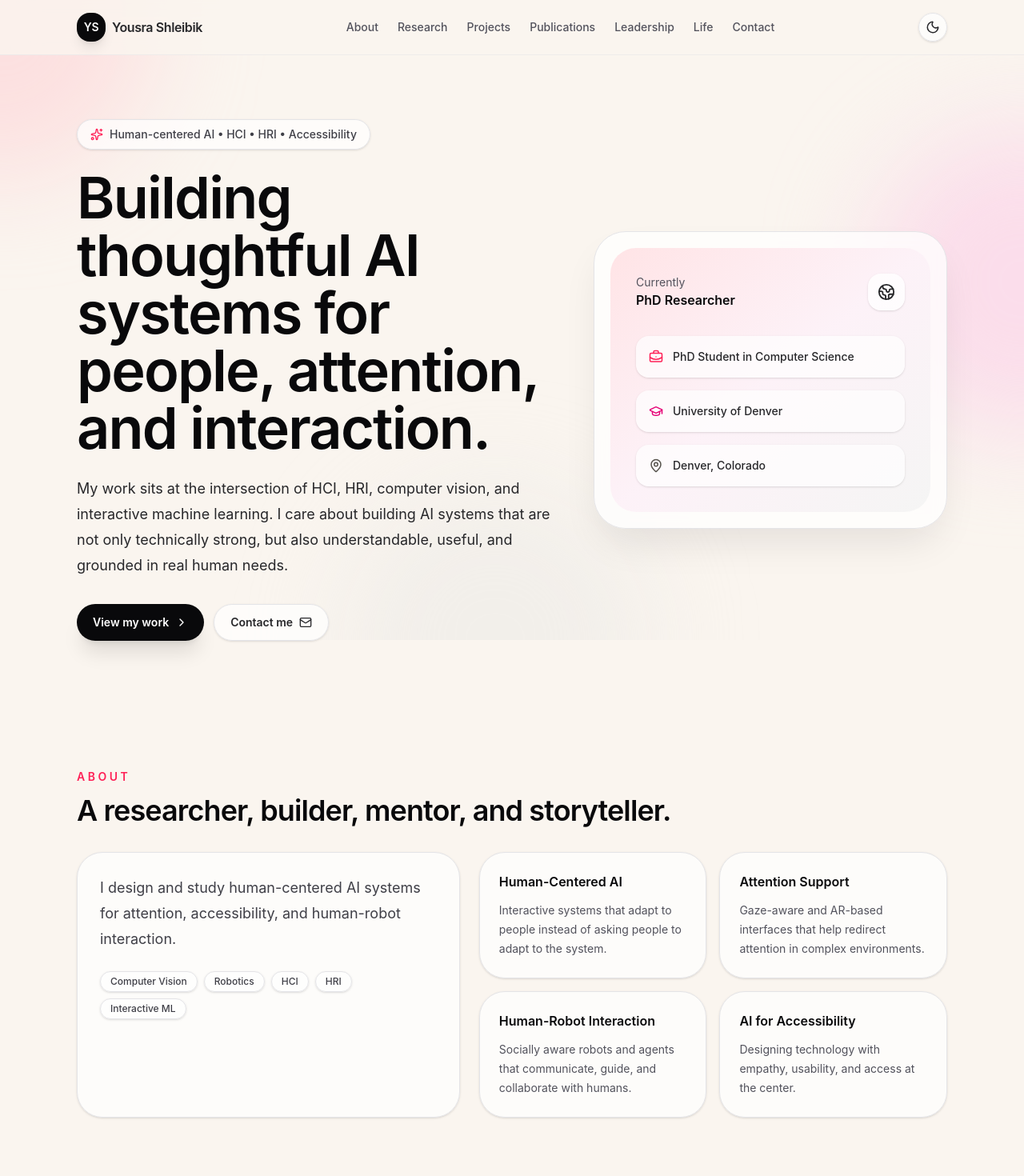
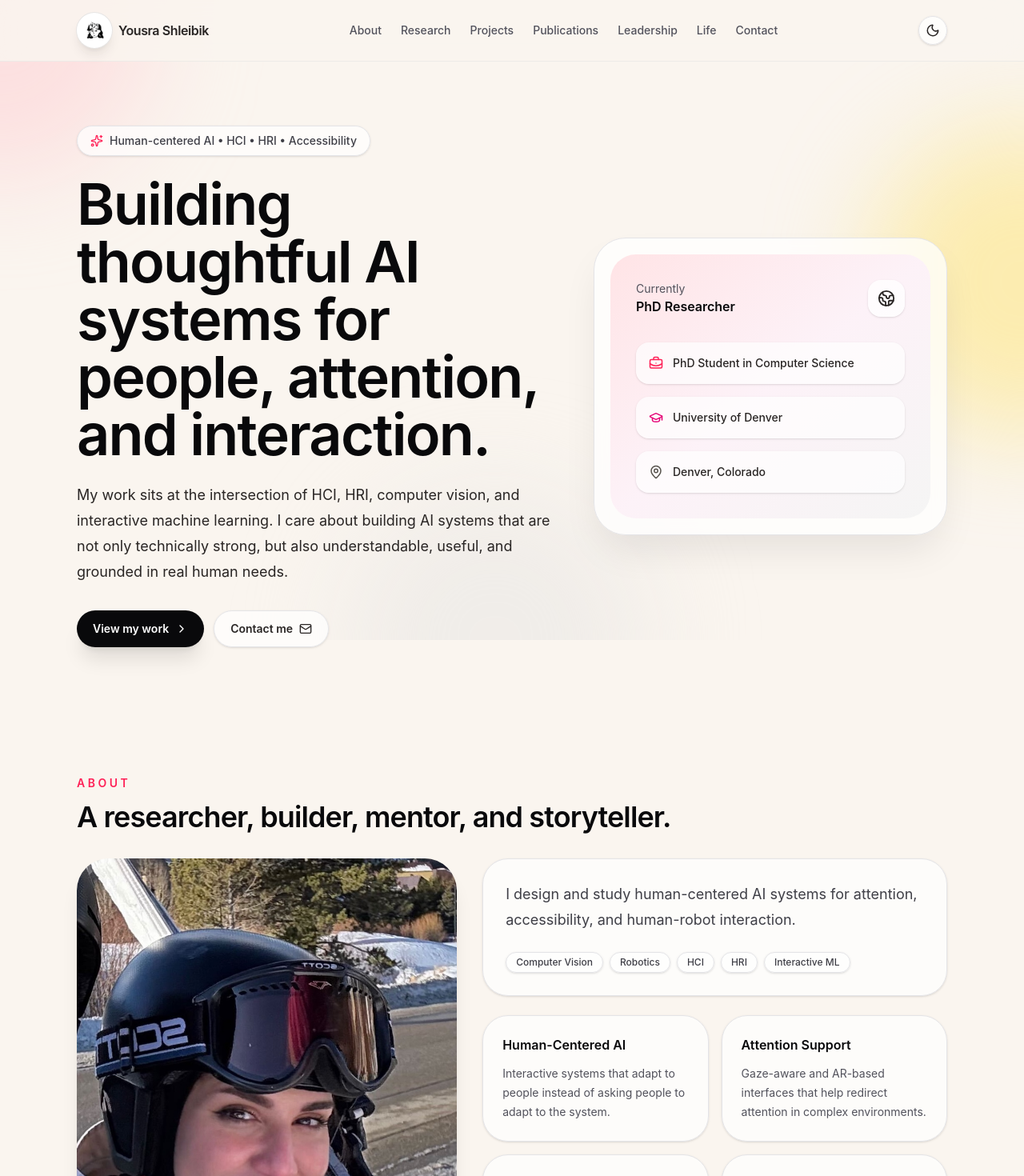
Before and after one commit to YousraShleibik/YousraShleibik.github.io, a React (Vite) app: page / in a window 1280 px wide. Shown: the top 1470 px of the page at 80% size. Built offline with nearby package versions, Linux system fonts and the light colour scheme.

Commit message:
Add portfolio logo

```diff
--- a/src/App.jsx
+++ b/src/App.jsx
@@ -189,18 +189,22 @@ export default function PersonalWebsite() {
 
   return (
     <div>
-      <main className="min-h-screen overflow-hidden bg-[#faf5ef] text-zinc-800 transition-colors duration-300 dark:bg-zinc-950 dark:text-zinc-100">
+      <main className="min-h-screen overflow-hidden bg-[#faf5ef] text-stone-800 transition-colors duration-300 dark:bg-[#171312] dark:text-stone-100">
         <div className="pointer-events-none fixed inset-0 overflow-hidden">
-          <div className="absolute left-[-12rem] top-[-10rem] h-96 w-96 rounded-full bg-rose-200/50 blur-3xl dark:bg-rose-500/10" />
-          <div className="absolute right-[-12rem] top-40 h-96 w-96 rounded-full bg-pink-200/60 blur-3xl dark:bg-pink-500/10" />
-          <div className="absolute bottom-[-12rem] left-1/3 h-96 w-96 rounded-full bg-stone-200/40 blur-3xl dark:bg-stone-500/10" />
+          <div className="absolute left-[-12rem] top-[-10rem] h-96 w-96 rounded-full bg-rose-200/50 blur-3xl dark:bg-rose-900/20" />
+          <div className="absolute right-[-12rem] top-40 h-96 w-96 rounded-full bg-amber-200/60 blur-3xl dark:bg-amber-900/20" />
+          <div className="absolute bottom-[-12rem] left-1/3 h-96 w-96 rounded-full bg-stone-200/50 blur-3xl dark:bg-stone-700/20" />
         </div>
 
-        <header className="sticky top-0 z-50 border-b border-zinc-200/60 bg-[#faf5ef]/80 backdrop-blur-xl dark:border-white/10 dark:bg-zinc-950/75">
+        <header className="sticky top-0 z-50 border-b border-stone-200/70 bg-[#faf5ef]/85 backdrop-blur-xl dark:border-white/10 dark:bg-[#171312]/85">
           <nav className="mx-auto flex max-w-6xl items-center justify-between px-5 py-4 sm:px-8">
             <a href="#top" className="flex items-center gap-2 font-semibold tracking-tight">
-              <span className="flex h-9 w-9 items-center justify-center rounded-2xl bg-zinc-950 text-sm text-white shadow-lg shadow-zinc-950/10 dark:bg-white dark:text-zinc-950">
-                YS
+<span className="flex h-11 w-11 items-center justify-center overflow-hidden rounded-full bg-white shadow-lg shadow-stone-900/10 ring-1 ring-stone-200 dark:bg-stone-900 dark:ring-white/10">
+  <img
+    src="/images/logo.png"
+    alt="Yousra logo"
+    className="h-full w-full object-contain p-1.5"
+  />
 </span>
               <span>{profile.name}</span>
             </a>
@@ -318,7 +322,16 @@ export default function PersonalWebsite() {
         </section>
 
 <Section id="about" eyebrow="About" title="A researcher, builder, mentor, and storyteller.">
-          <div className="grid gap-6 lg:grid-cols-[0.9fr_1.1fr]">
+  <div className="grid gap-8 lg:grid-cols-[0.9fr_1.1fr]">
+<div className="overflow-hidden rounded-[2.5rem] shadow-xl shadow-stone-900/10">
+  <img
+    src="/images/about.jpg"
+    alt="Yousra Shleibik"
+    className="h-[560px] w-full object-cover"
+  />
+</div>
+
+    <div className="space-y-6">
       <div className="rounded-[2rem] border border-zinc-200 bg-white/70 p-7 shadow-sm dark:border-white/10 dark:bg-white/5">
         <p className="text-lg leading-8 text-zinc-700 dark:text-zinc-300">
           {profile.tagline}
@@ -331,6 +344,7 @@ export default function PersonalWebsite() {
           <Tag>Interactive ML</Tag>
         </div>
       </div>
+
       <div className="grid gap-4 sm:grid-cols-2">
         {researchThemes.map((theme) => (
           <div key={theme.title} className="rounded-[2rem] border border-zinc-200 bg-white/70 p-6 shadow-sm transition hover:-translate-y-1 hover:shadow-xl dark:border-white/10 dark:bg-white/5">
@@ -338,6 +352,7 @@ export default function PersonalWebsite() {
             <p className="mt-3 text-sm leading-6 text-zinc-600 dark:text-zinc-300">{theme.text}</p>
           </div>
         ))}
+      </div>
     </div>
   </div>
 </Section>
@@ -365,8 +380,7 @@ export default function PersonalWebsite() {
               <button
                 key={item}
                 onClick={() => setFilter(item)}
-                className={`rounded-full px-4 py-2 text-sm font-semibold transition ${
-                  filter === item
+                className={`rounded-full px-4 py-2 text-sm font-semibold transition ${filter === item
                     ? "bg-zinc-950 text-white dark:bg-white dark:text-zinc-950"
                     : "border border-zinc-200 bg-white/70 text-zinc-700 hover:bg-white dark:border-white/10 dark:bg-white/5 dark:text-zinc-200"
                   }`}
```
Lines whose indentation alone changed are shown as unchanged.
